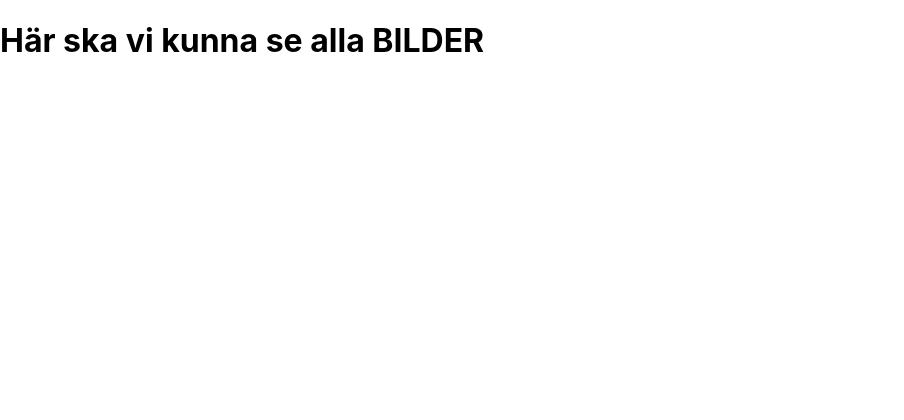
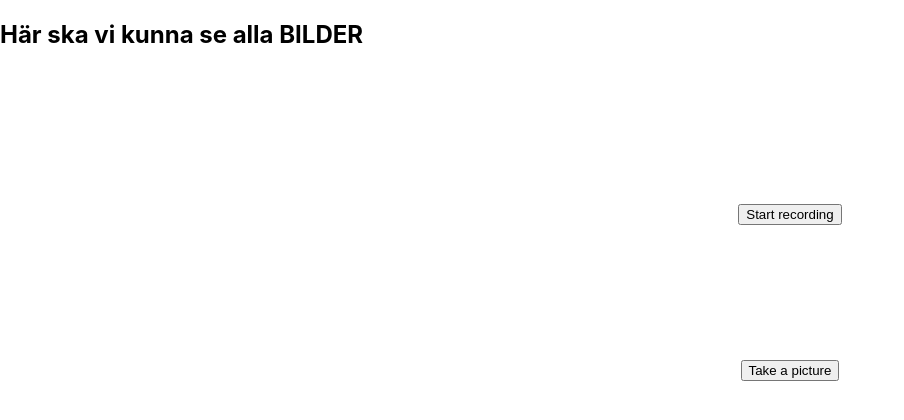
Before and after one commit to KiwiSM/Fotografen, a React (Create React App) app in the folder frontend/: page /fotografen in a window 1280 px wide. Shown: the top 420 px of the page, without its empty margins (0-904 px from the left). Built offline with nearby package versions, Linux system fonts and the light colour scheme; the HTML template or start-up script is replaced by a standard one.

Commit message:
Recent updates

```diff
--- a/frontend/src/Components/TakePhoto.tsx
+++ b/frontend/src/Components/TakePhoto.tsx
@@ -1,9 +1,20 @@
-import React, { useRef, useState, useEffect } from "react";
+import React, { useRef, useState } from "react";
 
 export default function TakePhoto() {
   const videoRef = useRef(null);
   const photoRef = useRef(null);
   const [hasPhoto, setHasPhoto] = useState<boolean>(false);
+  const [photo, setPhoto] = useState(null);
+
+  async function StoreImage() {
+    const response = await fetch("http://localhost:3000/fotografen", {
+      method: "POST",
+      //body: JSON.stringify(),
+      headers: {"Content-Type" : "application/json"}
+    });
+    const data = await response.json();
+    console.log(data);
+  }
 
   const getVideo = () => {
     navigator.mediaDevices.getUserMedia({
@@ -18,15 +29,43 @@ export default function TakePhoto() {
     });
   };
 
+  const TakePhoto = () => {
+    const width = 414;
+    const height = width / (16/9);
+
+    let video = videoRef.current;
+    let photo = photoRef.current;
+
+    photo.width = width
+    photo.height = height
+
+    let ctx = photo.getContext("2d");
+    ctx.drawImage(video, 0, 0, width, height);
+
+/*     var images:any = [];
+    images.push(photo.toDataURL("image/jpeg"));
+    localStorage.setItem("photo", images); */
+
+    setPhoto(photo.toDataURL("image/jpeg"));
+
+    setHasPhoto(true);
+    //StoreImage();
+  }
+
   function Record() {
     getVideo();
   };
 
-    return (
-        <section>
-            <video ref={videoRef}>Video goes here:</video>
-            <button onClick={Record}>Start recording</button>
-            <button>Take a picture</button>
-        </section>
+  return (
+      <section className="App">
+        <div className="camera">
+          <video ref={videoRef}>Video goes here:</video>
+          <button onClick={Record}>Start recording</button>
+        </div>
+        <div className={'result' + (hasPhoto ? 'hasPhoto' : '')}>
+          <canvas ref={photoRef}></canvas>
+          <button onClick={TakePhoto}>Take a picture</button>
+        </div>
+      </section>
     );
 };
--- a/frontend/src/Pages/Fotografen.tsx
+++ b/frontend/src/Pages/Fotografen.tsx
@@ -1,7 +1,26 @@
 import React from "react";
+import TakePhoto from "../Components/TakePhoto";
 
 export default function Fotografen() {
+
+/*     async function Pictures() {
+        const user:string = localStorage.getItem("username");
+        const response = await fetch("http://localhost:3000/fotografen", {
+            method: "POST",
+            body: JSON.stringify(user),
+            headers: {"Content-Type" : "application/json"}
+        });
+        const data = await response.json();
+        console.log(typeof user);
+    } */
+
     return (
-        <h1>Här ska vi kunna se alla BILDER</h1>
+        <section>
+            <h1>Här ska vi kunna se alla BILDER</h1>
+            {
+                <TakePhoto />
+                //<button onClick={Pictures}>Log here</button>
+            }
+        </section>
     )
 }
--- a/frontend/src/Pages/Login.tsx
+++ b/frontend/src/Pages/Login.tsx
@@ -21,6 +21,7 @@ export default function Login() {
         const data = await response.json();
         if(data.success) {
             navigate("/fotografen");
+            //localStorage.setItem("username", account.username)
         }
         console.log(data);
     }
--- a/frontend/src/Pages/Register.tsx
+++ b/frontend/src/Pages/Register.tsx
@@ -1,11 +1,13 @@
 import React from "react";
 import { useRef, useState } from "react";
+import { useNavigate } from "react-router-dom";
 
 export default function Register() {
     const username = useRef(null);
     const email = useRef(null);
     const password = useRef(null);
     const [admin, setAdmin] = useState<boolean>(false);
+    const navigate = useNavigate();
 
     interface Account {
         username: string,
@@ -22,6 +24,10 @@ export default function Register() {
         });
         const data = await response.json();
         console.log(data);
+
+        if(data.success) {
+            navigate("/login");
+        }
     }
 
     function CheckAccount() {
```
Also changed, not shown: 2 other files (tests, documents, lock files or other folders).
